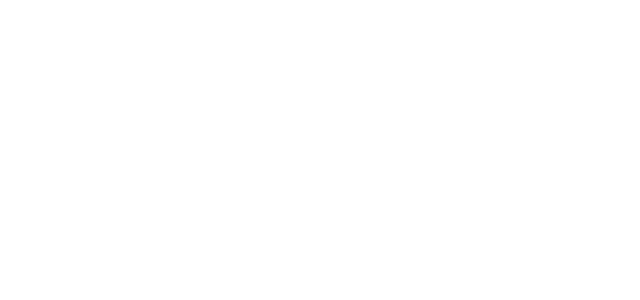
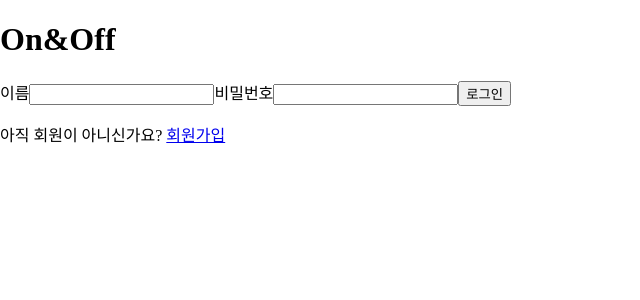
Before and after one commit to LikeLionHGU/13th-front-linklion, a React (Create React App) app: page /login in a window 1280 px wide. Before the commit this address had no page. Shown: the top 300 px of the page, without its empty margins (0-640 px from the left). Built offline with nearby package versions, Linux system fonts and the light colour scheme.

Commit message:
로그인 구현

```diff
--- a/src/App.js
+++ b/src/App.js
@@ -3,6 +3,7 @@
 import Home from "./routes/Home";
 import List from "./routes/List";
 import SignUp from "./routes/SignUp";
+import Login from "./components/Login";
 
 function App() {
   return (
@@ -11,6 +12,7 @@
         <Route path="/" element={<Home />}></Route>
         <Route path="/list" element={<List />}></Route>
         <Route path="/signup" element={<SignUp />}></Route>
+        <Route path="/login" element={<Login />}></Route>
       </Routes>
     </Router>
   );
--- /dev/null
+++ b/src/components/Login.js
@@ -0,0 +1,76 @@
+import React, { useState } from "react";
+import { Link, useNavigate } from "react-router-dom";
+
+const Login = () => {
+  const [name, setName] = useState("");
+  const [password, setPassword] = useState("");
+  const [loginCheck, setLoginCheck] = useState(false); // 로그인 상태 체크
+
+  const navigate = useNavigate();
+
+  const handleLogin = async (event) => {
+    // 로그인 처리 로직을 구현합니다.
+    event.preventDefault();
+    await new Promise((r) => setTimeout(r, 1000));
+
+    const response = await fetch(
+      "https://one3th-front-api.onrender.com/grouping/login",
+      {
+        method: "POST",
+        headers: {
+          "Content-Type": "application/json",
+        },
+        body: JSON.stringify({
+          name: name,
+          password: password,
+        }),
+      }
+    );
+    const result = await response.json();
+
+    if (response.status === 200) {
+      setLoginCheck(false);
+      // Store token in local storage
+      sessionStorage.setItem("message", result.message);
+      sessionStorage.setItem("memberId", result.memberId); // 여기서 userid를 저장합니다.
+      navigate("/"); // 로그인 성공시 홈으로 이동합니다.
+    } else {
+      setLoginCheck(true);
+    }
+  };
+
+  return (
+    <div className="login-container">
+      <form className="login-form" onSubmit={handleLogin}>
+        <h1>On&Off</h1>
+        <label htmlFor="username">이름</label>
+        <input
+          type="text"
+          id="username"
+          value={name}
+          onChange={(e) => setName(e.target.value)}
+        />
+
+        <label htmlFor="password">비밀번호</label>
+        <input
+          type="password"
+          id="password"
+          value={password}
+          onChange={(e) => setPassword(e.target.value)}
+        />
+        {loginCheck && (
+          <label style={{ color: "red" }}>
+            이름 혹은 비밀번호가 틀렸습니다.
+          </label>
+        )}
+        <button onClick={handleLogin}>로그인</button>
+
+        <p className="signup-link">
+          아직 회원이 아니신가요? <Link to="/signup">회원가입</Link>
+        </p>
+      </form>
+    </div>
+  );
+};
+
+export default Login;
--- a/src/routes/SignUp.js
+++ b/src/routes/SignUp.js
@@ -39,7 +39,7 @@
 
       if (response.status === 200) {
         console.log("성공!");
-        navigate("/login");
+        navigate("/");
       } else if (response.status === 409) {
         alert("회원가입 실패: 이미 가입한 회원입니다.");
       } else if (response.status === 400) {
```
Also changed, not shown: 1 other file (tests, documents, lock files or other folders).
